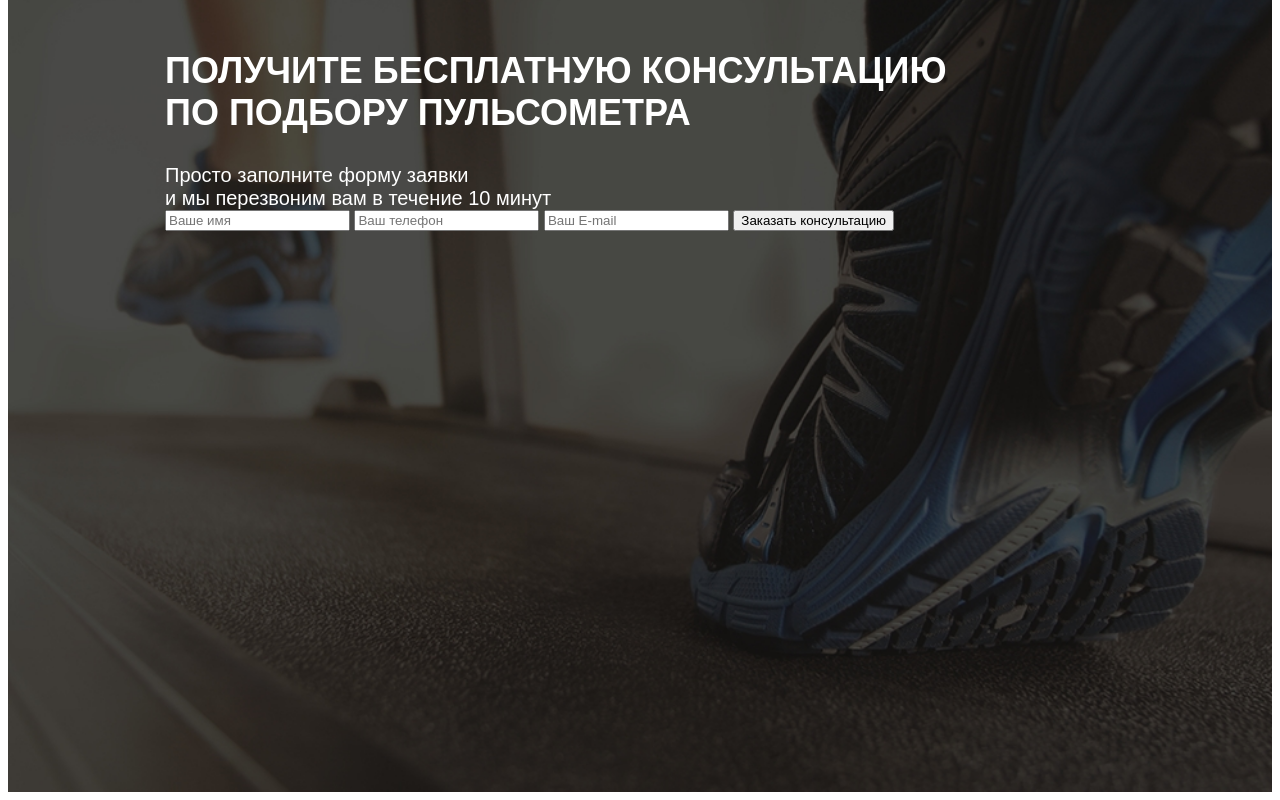
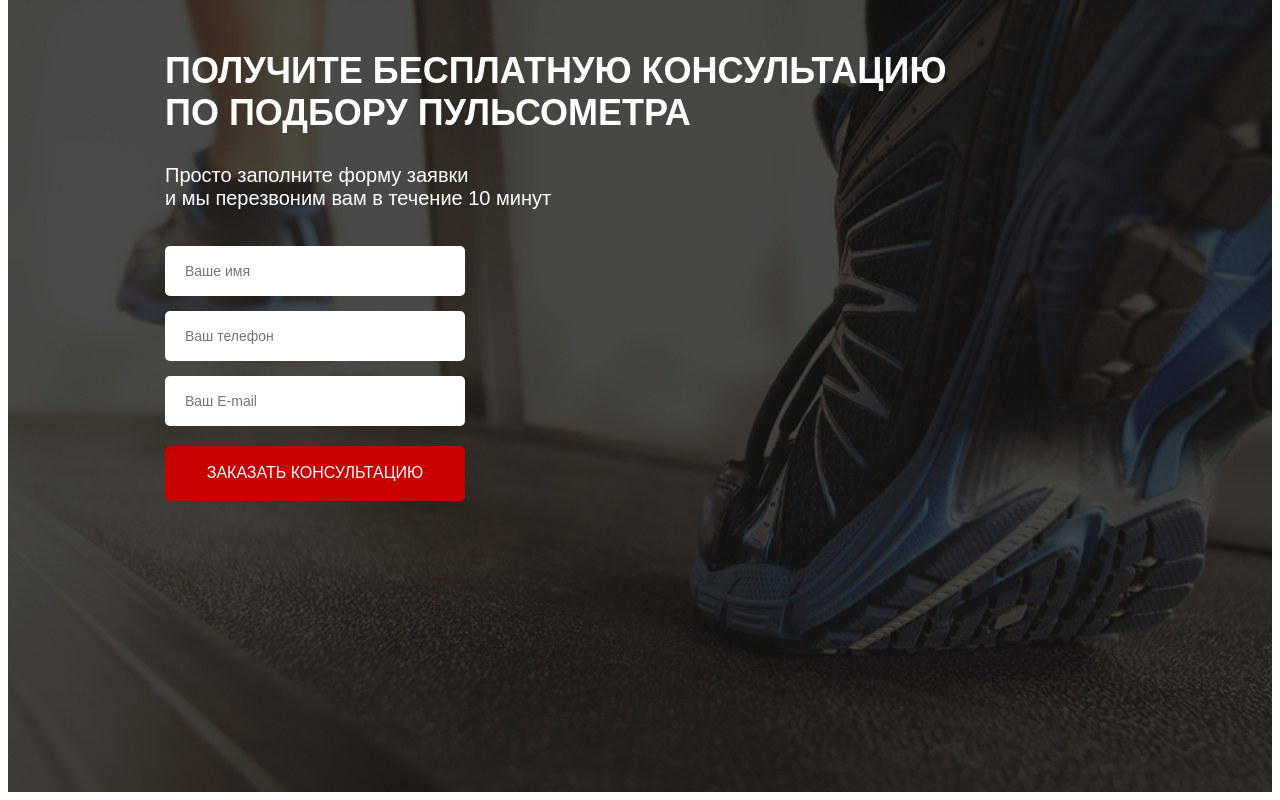
Before and after one commit to Trifonix/landing_third, a website: page index.html in a window 1280 px wide. Shown: the part 1475-2275 px from the top of the page. Drawn offline with nearby package versions, Linux system fonts and the light colour scheme; files that its build step writes are made by us from their sources.

Commit message:
finish third section

```diff
--- a/index.html
+++ b/index.html
@@ -128,7 +128,7 @@
                 <input type="text" placeholder="Ваше имя" required name="name">
                 <input type="number" placeholder="Ваш телефон" required name="phone">
                 <input type="email" placeholder="Ваш E-mail" required name="email">
-                <button>Заказать консультацию</button>
+                <button class="button button__submit">Заказать консультацию</button>
             </form>
         </div>
     </div>
--- a/src/sass/blocks/_buttons.scss
+++ b/src/sass/blocks/_buttons.scss
@@ -14,4 +14,11 @@
         height: 50px;
         font-size: 16px;
     }
+    &__submit {
+        width: 100%;
+        height: 55px;
+        border-radius: 5px;
+        color: #fff;
+        font-size: 16px;
+    }
 }
--- /dev/null
+++ b/src/sass/blocks/_forms.scss
@@ -0,0 +1,20 @@
+.feed-form {
+    margin-top: 36px;
+    display: flex;
+    flex-direction: column;
+    width: 300px;
+    input {
+        height: 50px;
+        border-radius: 5px;
+        background-color: #fff;
+        margin-bottom: 15px;
+        border: none;
+        padding: 0 20px;
+        color: #4b4b4b;
+        font-size: 14px;
+        font-weight: 300;
+        &:nth-child(3) {
+            margin-bottom: 20px;
+        }
+    }
+}
--- a/src/sass/style.scss
+++ b/src/sass/style.scss
@@ -13,3 +13,4 @@
 @import 'blocks/odds';
 @import 'blocks/titles';
 @import 'blocks/consultation';
+@import 'blocks/forms';
```
Also changed, not shown: src/sass/style.css (added), 1 other file.
